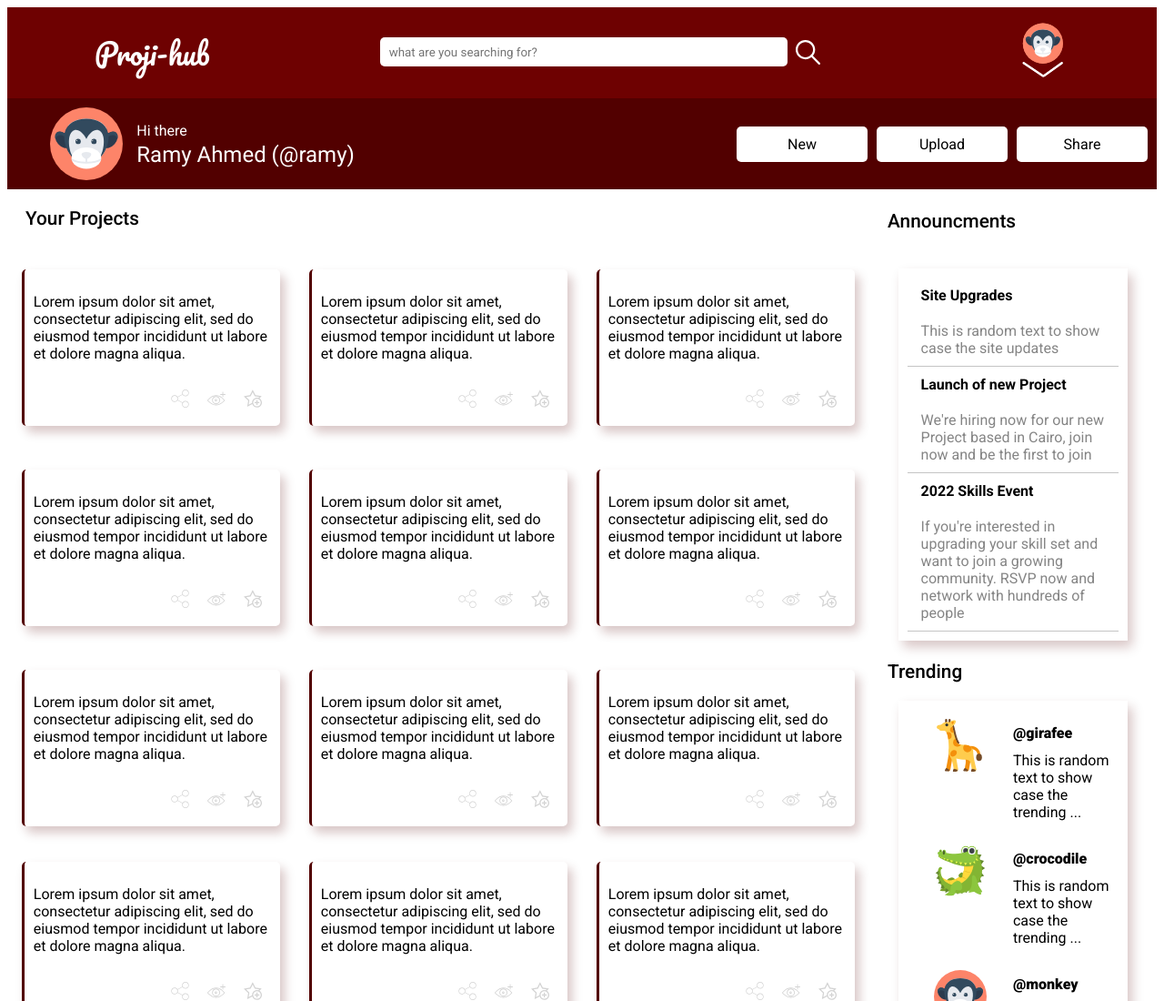
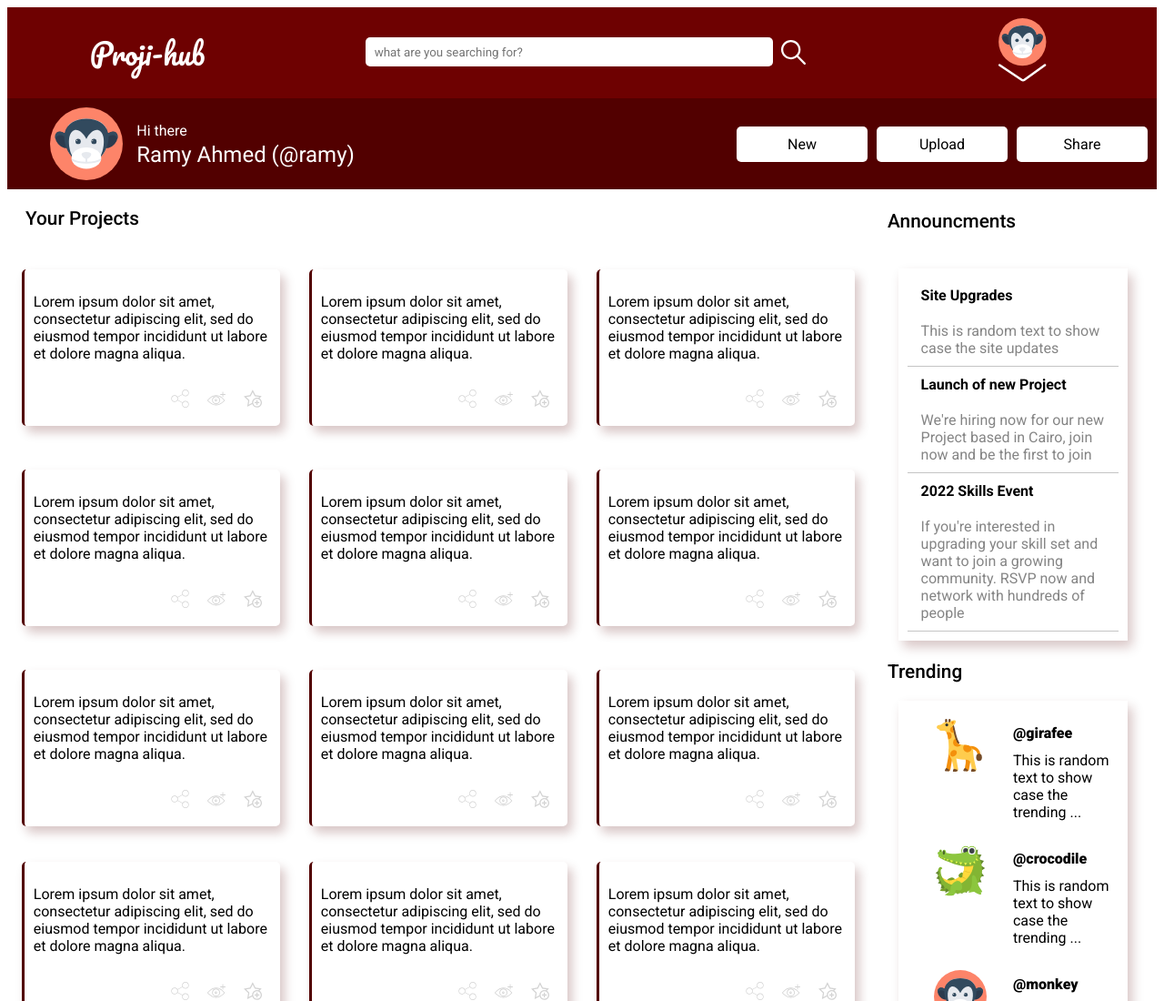
Before and after one commit to ramygahmed/UserProfileDashboard, a plain HTML site: page index.html in a window 1280 px wide. Shown: the top 1100 px of the page at 91% size. Drawn offline with Linux system fonts and the light colour scheme.

Commit message:
Git hub didn't render my SVG so updated files and linked SVG instead of inline

```diff
--- a/index.html
+++ b/index.html
@@ -26,45 +26,7 @@
         </div>
         <div class="profileHeader" id="proHead">
 
-            <svg version="1.1" id="Layer_1" class="profilepic" xmlns="http://www.w3.org/2000/svg" xmlns:xlink="http://www.w3.org/1999/xlink" x="0px" y="0px"
-	 viewBox="0 0 949.39 1334.51" style="enable-background:new 0 0 949.39 1334.51;" xml:space="preserve">
-<style type="text/css">
-	.st0{fill:#FD8469;}
-	.st1{fill:#2B3B4E;}
-	.st2{fill:#E6E9EE;}
-	.st3{fill:#324A5E;}
-	.st4{fill:#FFFFFF;}
-	.st5{fill:none;stroke:#FFFFFF;stroke-width:42;stroke-linecap:round;stroke-miterlimit:10;}
-</style>
-<circle class="st0" cx="471.27" cy="467.31" r="435.64"/>
-<g>
-
-		<ellipse transform="matrix(0.6571 -0.7538 0.7538 0.6571 -58.3471 711.9122)" class="st1" cx="753.33" cy="420.09" rx="113.2" ry="74.78"/>
-
-		<ellipse transform="matrix(0.7538 -0.6571 0.6571 0.7538 -229.3953 228.0468)" class="st1" cx="189.63" cy="420.15" rx="74.78" ry="113.2"/>
-</g>
-<path class="st2" d="M471.27,168.2c-89.87,0-168.77,26.76-216.79,81.64v312.15c48.02,83.7,127.61,148.19,216.79,148.19
-	c102.22,0,190.72-83.01,235.32-183.86V274.53C661.99,202.5,573.49,168.2,471.27,168.2z"/>
-<path class="st3" d="M827.33,334.91c-22.64-19.9-60.37-16.47-95.36,5.49c-23.33-116.63-131.04-172.89-260.7-172.89
-	s-237.37,56.26-260.7,172.89c-34.99-21.95-72.04-25.38-95.36-5.49c-19.9,17.15-24.01,47.34-13.04,79.58
-	c1.37-15.09,6.86-28.81,17.84-37.73c20.58-17.84,54.2-15.78,86.44,2.74c0,3.43,0,6.86,0,10.29c0,89.19,41.85,185.92,107.02,249.72
-	c-6.17-11.66-12.35-24.01-17.84-37.73c-50.08-121.43-44.59-266.87,28.13-295.69c48.71-19.21,106.34,26.76,147.5,103.59
-	c40.48-76.84,98.79-123.49,148.19-103.59c72.72,28.81,78.21,174.26,28.13,295.69c-5.49,13.72-11.66,26.07-17.84,37.73
-	c65.18-63.8,107.71-160.54,107.71-249.72c0-3.43,0-6.86,0-10.29c31.56-18.52,65.86-21.27,86.44-2.74
-	c10.98,9.6,16.47,22.64,17.84,37.73C851.35,382.24,847.23,352.06,827.33,334.91z"/>
-<ellipse class="st4" cx="471.27" cy="638.14" rx="177.69" ry="128.29"/>
-<circle class="st3" cx="561.83" cy="439.19" r="31.56"/>
-<circle class="st3" cx="372.48" cy="439.19" r="31.56"/>
-<ellipse transform="matrix(0.6193 -0.7851 0.7851 0.6193 -421.7793 596.6909)" class="st4" cx="404.44" cy="733.3" rx="5.2" ry="2.4"/>
-<g>
-	<path class="st2" d="M299.76,671.07C342.29,690.97,402.67,704,471.27,704s128.98-12.35,171.51-32.93
-		c3.43-8.92,5.49-18.52,5.49-28.13c-34.99,20.58-93.3,37.05-166.02,38.42v-66.55h-21.95v66.55
-		c-72.72-1.37-131.04-17.84-166.02-38.42C294.27,652.55,296.33,662.15,299.76,671.07z"/>
-	<path class="st2" d="M529.59,593.55c0,15.09-26.07,54.88-58.31,54.88s-58.31-39.79-58.31-54.88c0-15.09,26.07-27.44,58.31-27.44
-		S529.59,578.46,529.59,593.55z"/>
-</g>
-<path class="st5" d="M52.45,892.17l405.92,271.39c14.93,9.98,34.49,9.65,49.07-0.82l376.64-270.57"/>
-</svg>
+        <div class="profilepic"></div>
     <div class="menu" id="menuID">
         <ul>
             <li>Profile</li>
--- a/style.css
+++ b/style.css
@@ -95,7 +95,9 @@ body{
 }
 .profilepic{
     background: url(assets/monkey-arr-01.svg);
-    width: 3rem;
+    background-repeat: no-repeat;
+    width: 5rem;
+    height: 5rem;
     margin: 0 10px 0 10px;
 }
 .profilepic:hover{
```
